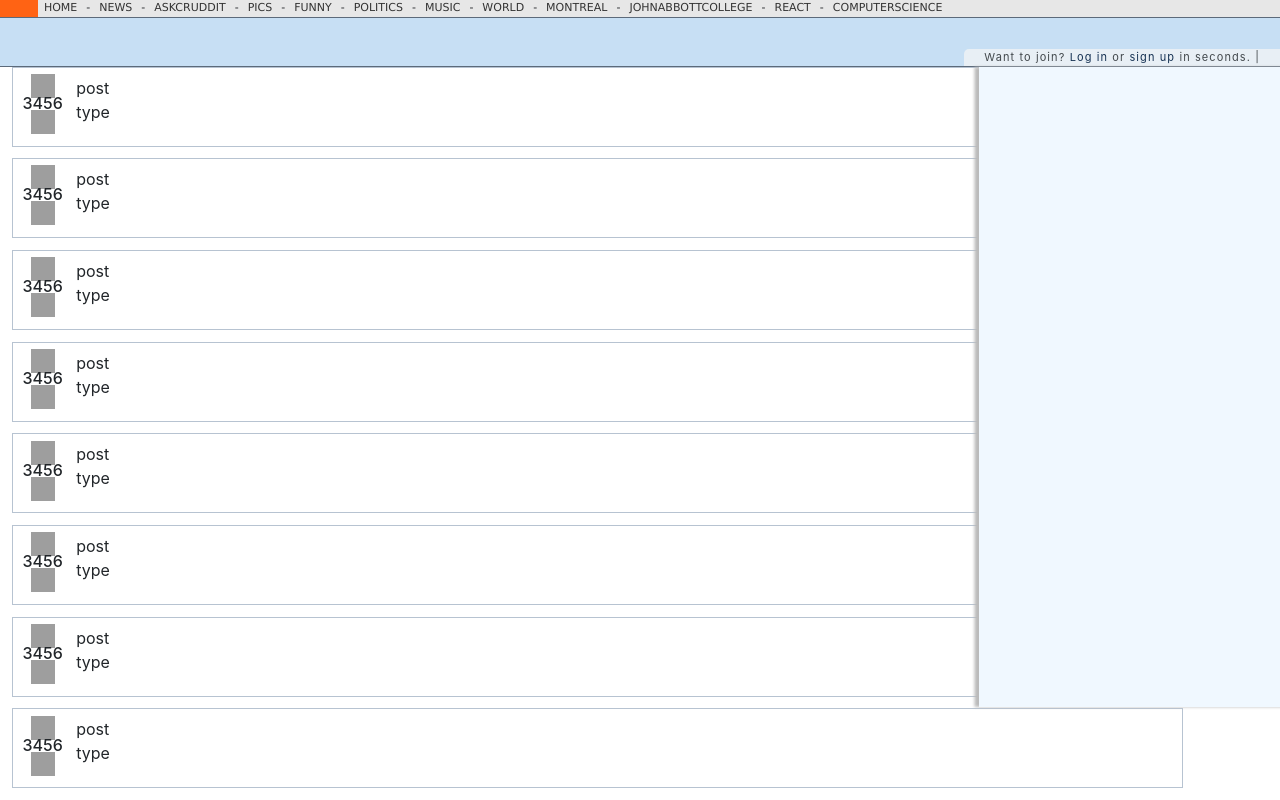
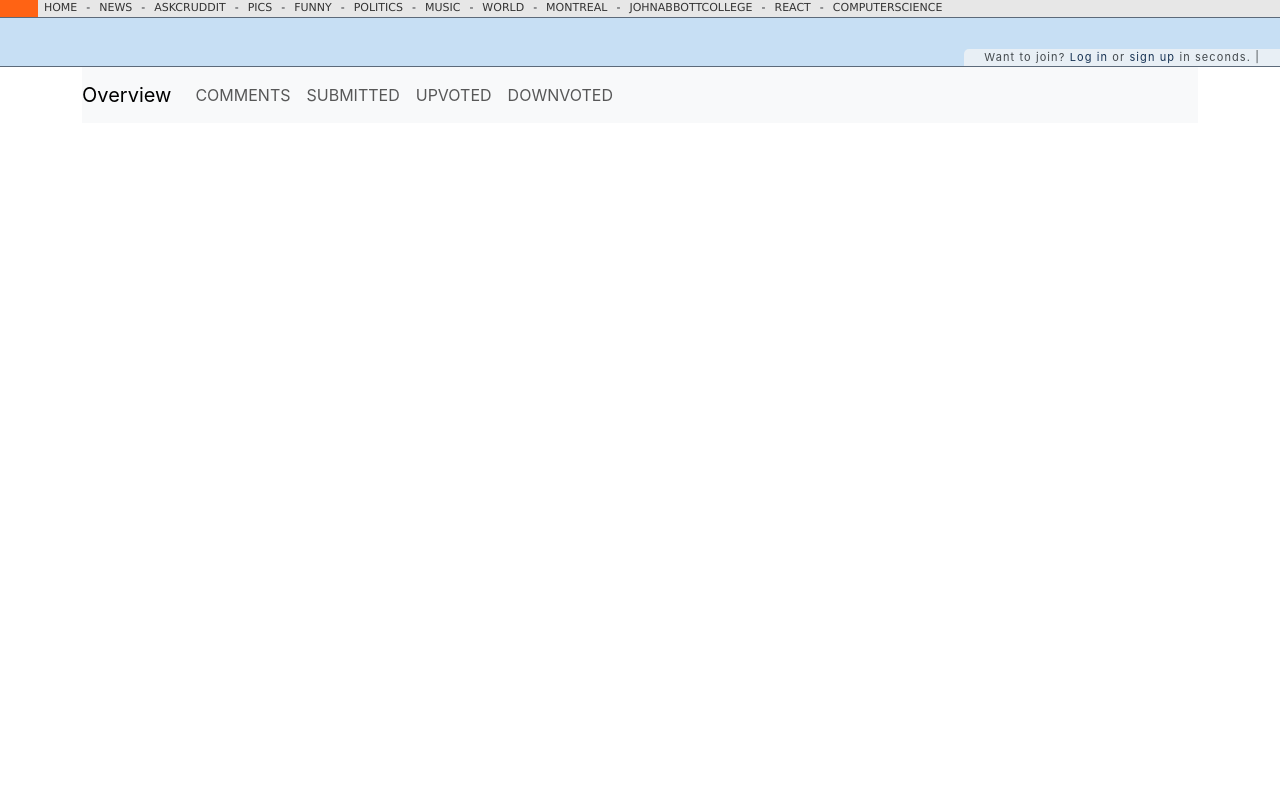
Before and after one commit to nwpelletier/web-development2-final, a React (Create React App) app in the folder PracticeApisToRelax/client/: page /userpage in a window 1280 px wide. Built offline with nearby package versions, Linux system fonts and the light colour scheme; grey boxes are pictures that could not be loaded.

Commit message:
userpage layouts

```diff
--- a/PracticeApisToRelax/client/src/App.js
+++ b/PracticeApisToRelax/client/src/App.js
@@ -1,46 +1,39 @@
-import { BrowserRouter as Router, Route, Routes, Link, Switch } from 'react-router-dom';
-import React, { useEffect, useState, createContext } from 'react';
-import Navbar from './components/Navbar/Navbar';
-import Main from './components/Main/Main';
-import RightNav from './components/RightNav/RightNav';
+import {
+  BrowserRouter as Router,
+  Route,
+  Routes,
+  Link,
+  Switch,
+} from "react-router-dom";
+import React, { useEffect, useState, createContext } from "react";
+import Navbar from "./components/Navbar/Navbar";
+import Main from "./components/Main/Main";
+import RightNav from "./components/RightNav/RightNav";
 
 // The /pages/login will be imported into the modal
-import Login from './pages/login';
-import './App.css';
-import Register from './pages/register';
-import UserPage from './pages/UserPage'
-
-
+import Login from "./pages/login";
+import "./App.css";
+import Register from "./pages/register";
+import UserPage from "./pages/UserPage";
+import Home from './pages/Home'
 
 function App() {
-
   return (
     <div>
-      <div>
-        <Navbar />
-      </div>
-      <div className="App">
+      <Router>
+        <Routes>
+          <Route path="/" element={<Home />}></Route>
+          <Route path="/userpage" element={<UserPage />}></Route>
+        </Routes>
+      </Router>
 
-        <div className="row">
-          <div className="col-11">
-            <Main />
-          </div>
-          <div className="col-1 right-nav-pin">
-            <RightNav/>
-          </div>
-        </div>
-
-
-
-
-        {/* <Router>
+      {/* <Router>
           <Routes> */}
-        {/* <Route path="/" exact Component={Login} /> */}
-        {/* <Route path="/login" exact Component={Login} /> */}
-        {/* <Route path="/register" exact Component={Register} /> */}
-        {/* </Routes>
+      {/* <Route path="/" exact Component={Login} /> */}
+      {/* <Route path="/login" exact Component={Login} /> */}
+      {/* <Route path="/register" exact Component={Register} /> */}
+      {/* </Routes>
         </Router> */}
-      </div>
     </div>
   );
 }
--- /dev/null
+++ b/PracticeApisToRelax/client/src/components/UserComponents/UserCommentsTab.js
@@ -0,0 +1,30 @@
+import React from "react";
+
+function UserCommentsTab() {
+  // Sample comments data
+  const userComments = [
+    {
+      text: "This is the first comment.",
+    },
+    {
+      text: "Another comment by the user.",
+    },
+    // Add more comments here
+  ];
+
+  return (
+    <div className="container mt-3">
+      <ul className="list-group">
+        {userComments.map((comment, index) => (
+          <li key={index} className="list-group-item col-md-8 mb-3 border rounded p-3 shadow">
+            <div className="">
+              {comment.text}
+            </div>
+          </li>
+        ))}
+      </ul>
+    </div>
+  );
+}
+
+export default UserCommentsTab;
--- /dev/null
+++ b/PracticeApisToRelax/client/src/components/UserComponents/UserDownvoted.js
@@ -0,0 +1,13 @@
+import React from "react";
+
+function UserOverview() {
+
+
+  return (
+    <div className="container mt-3">
+      Section DOWNVOTED
+    </div>
+  );
+}
+
+export default UserOverview;
--- /dev/null
+++ b/PracticeApisToRelax/client/src/components/UserComponents/UserNavbar.js
@@ -0,0 +1,116 @@
+import React, { useState } from "react";
+import UserCommentsTab from "./UserCommentsTab";
+import UserOverview from "./UserOverview";
+import UserSubmitted from "./UserSubmitted";
+import UserUpvoted from "./UserUpvoted";
+import UserDownvoted from "./UserDownvoted";
+function UserNav() {
+  const [showComments, setShowComments] = useState(false);
+  const [showOverview, setShowOverview] = useState(false);
+  const [showSubmitted, setShowSubmitted] = useState(false);
+  const [showUpvoted, setShowUpvoted] = useState(false);
+  const [showDownvoted, setShowDownvoted] = useState(false);
+
+  return (
+    <div className="container">
+      <nav className="navbar navbar-expand-lg navbar-light bg-light">
+        <a
+          className="navbar-brand"
+          href="#"
+          onClick={() => {
+            setShowOverview(true);
+            setShowComments(false);
+            setShowSubmitted(false);
+            setShowUpvoted(false);
+            setShowDownvoted(false);
+          }}
+        >
+          Overview
+        </a>
+        <button
+          className="navbar-toggler"
+          type="button"
+          data-toggle="collapse"
+          data-target="#navbarNav"
+          aria-controls="navbarNav"
+          aria-expanded="false"
+          aria-label="Toggle navigation"
+        >
+          <span className="navbar-toggler-icon"></span>
+        </button>
+
+        <div className="collapse navbar-collapse" id="navbarNav">
+          <ul className="navbar-nav">
+            <li className="nav-item">
+              <a
+                className="nav-link fs-6"
+                href="#"
+                onClick={() => {
+                  setShowComments(true);
+                  setShowOverview(false);
+                  setShowSubmitted(false);
+                  setShowUpvoted(false);
+                  setShowDownvoted(false);
+                }}
+              >
+                COMMENTS
+              </a>
+            </li>
+            <li className="nav-item">
+              <a
+                className="nav-link fs-6"
+                href="#"
+                onClick={() => {
+                  setShowSubmitted(true);
+                  setShowOverview(false);
+                  setShowComments(false);
+                  setShowUpvoted(false);
+                  setShowDownvoted(false);
+                }}
+              >
+                SUBMITTED
+              </a>
+            </li>
+            <li className="nav-item">
+              <a
+                className="nav-link fs-6"
+                href="#"
+                onClick={() => {
+                  setShowUpvoted(true);
+                  setShowOverview(false);
+                  setShowComments(false);
+                  setShowSubmitted(false);
+                  setShowDownvoted(false);
+                }}
+              >
+                UPVOTED
+              </a>
+            </li>
+            <li className="nav-item">
+              <a
+                className="nav-link fs-6"
+                href="#"
+                onClick={() => {
+                  setShowDownvoted(true);
+                  setShowOverview(false);
+                  setShowComments(false);
+                  setShowSubmitted(false);
+                  setShowUpvoted(false);
+                }}
+              >
+                DOWNVOTED
+              </a>
+            </li>
+          </ul>
+        </div>
+      </nav>
+      {showOverview && <UserOverview />}
+      {showComments && <UserCommentsTab />}
+      {showSubmitted && <UserSubmitted />}
+      {showUpvoted && <UserUpvoted />}
+      {showDownvoted && <UserDownvoted />}
+    </div>
+  );
+}
+
+export default UserNav;
--- /dev/null
+++ b/PracticeApisToRelax/client/src/components/UserComponents/UserOverview.js
@@ -0,0 +1,13 @@
+import React from "react";
+
+function UserOverview() {
+
+
+  return (
+    <div className="container mt-3">
+      Section OVERVIEW
+    </div>
+  );
+}
+
+export default UserOverview;
--- /dev/null
+++ b/PracticeApisToRelax/client/src/components/UserComponents/UserSubmitted.js
@@ -0,0 +1,13 @@
+import React from "react";
+
+function UserOverview() {
+
+
+  return (
+    <div className="container mt-3">
+      Section SUBMITTED
+    </div>
+  );
+}
+
+export default UserOverview;
--- /dev/null
+++ b/PracticeApisToRelax/client/src/components/UserComponents/UserUpvoted.js
@@ -0,0 +1,13 @@
+import React from "react";
+
+function UserOverview() {
+
+
+  return (
+    <div className="container mt-3">
+      Section UPVOTED
+    </div>
+  );
+}
+
+export default UserOverview;
--- /dev/null
+++ b/PracticeApisToRelax/client/src/pages/Home.js
@@ -0,0 +1,26 @@
+import Navbar from "../components/Navbar/Navbar";
+import Main from "../components/Main/Main";
+import RightNav from "../components/RightNav/RightNav";
+
+function Home() {
+
+  return (
+    <>
+      <div>
+        <Navbar />
+      </div>
+      <div className="App">
+        <div className="row">
+          <div className="col-11">
+            <Main />
+          </div>
+          <div className="col-1 right-nav-pin">
+            <RightNav />
+          </div>
+        </div>
+      </div>
+    </>
+  );
+}
+
+export default Home;
--- a/PracticeApisToRelax/client/src/pages/UserPage.js
+++ b/PracticeApisToRelax/client/src/pages/UserPage.js
@@ -1,21 +1,20 @@
-import React, { useState, useEffect } from "react";
+import React, { useState } from "react";
+import Navbar from "../components/Navbar/Navbar";
+import UserNav from "../components/UserComponents/UserNavbar";
+import UserCommentsTab from '../components/UserComponents/UserCommentsTab';
 
 function UserPage() {
 
-  const data = [
-    "overview",
-    "comments",
-    "submitted",
-    "upvoted",
-    "downvoted",
-  ];
 
   return (
-    <div className="sub-cruddit-list">
-      <div className="orange-box"></div>
-      <div className="subcruddit-links">
-      </div>
-    </div>
+    <>
+      <Navbar />
+
+      <UserNav />
+
+
+
+    </>
   );
 }
 
```
Also changed, not shown: 1 other file (tests, documents, lock files or other folders).
